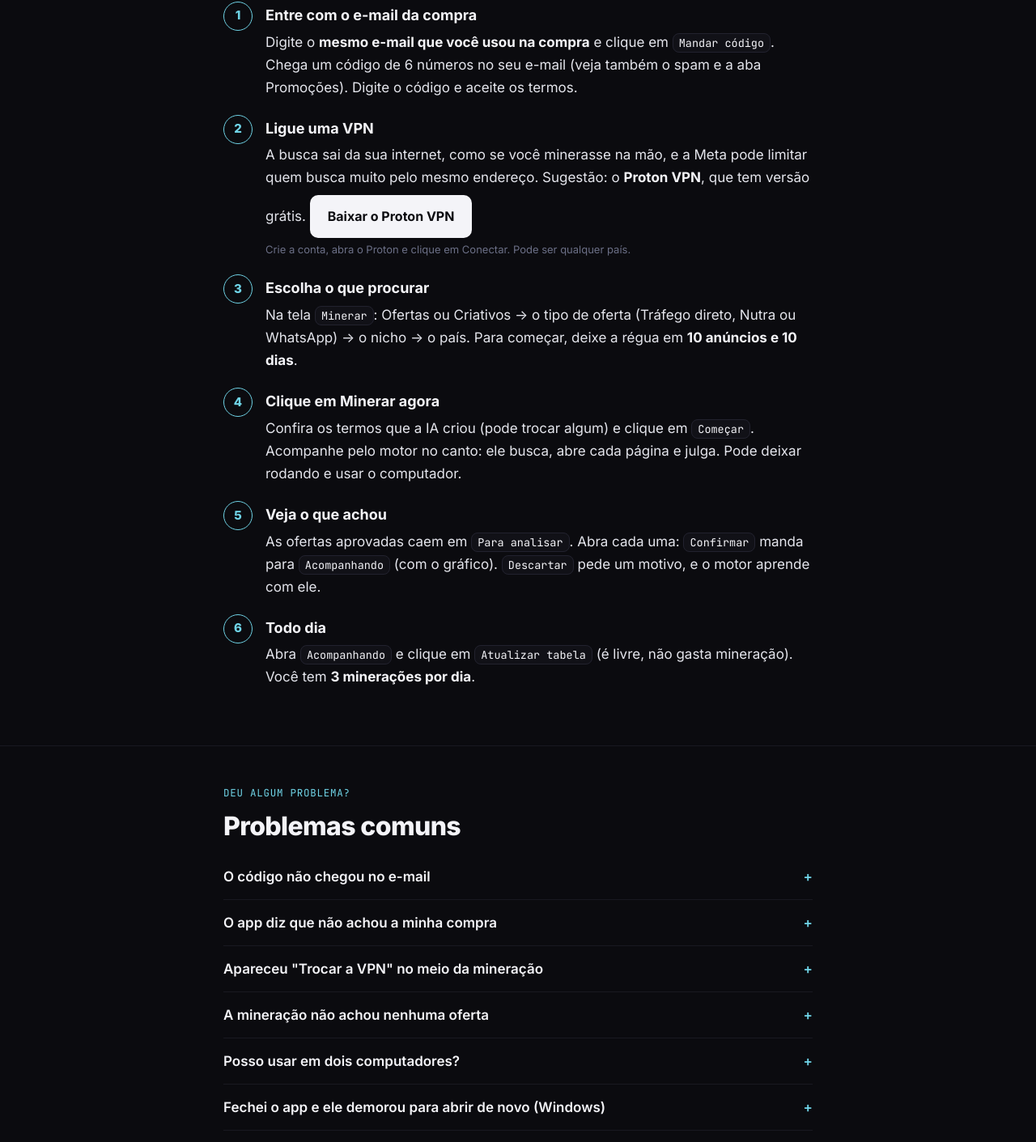
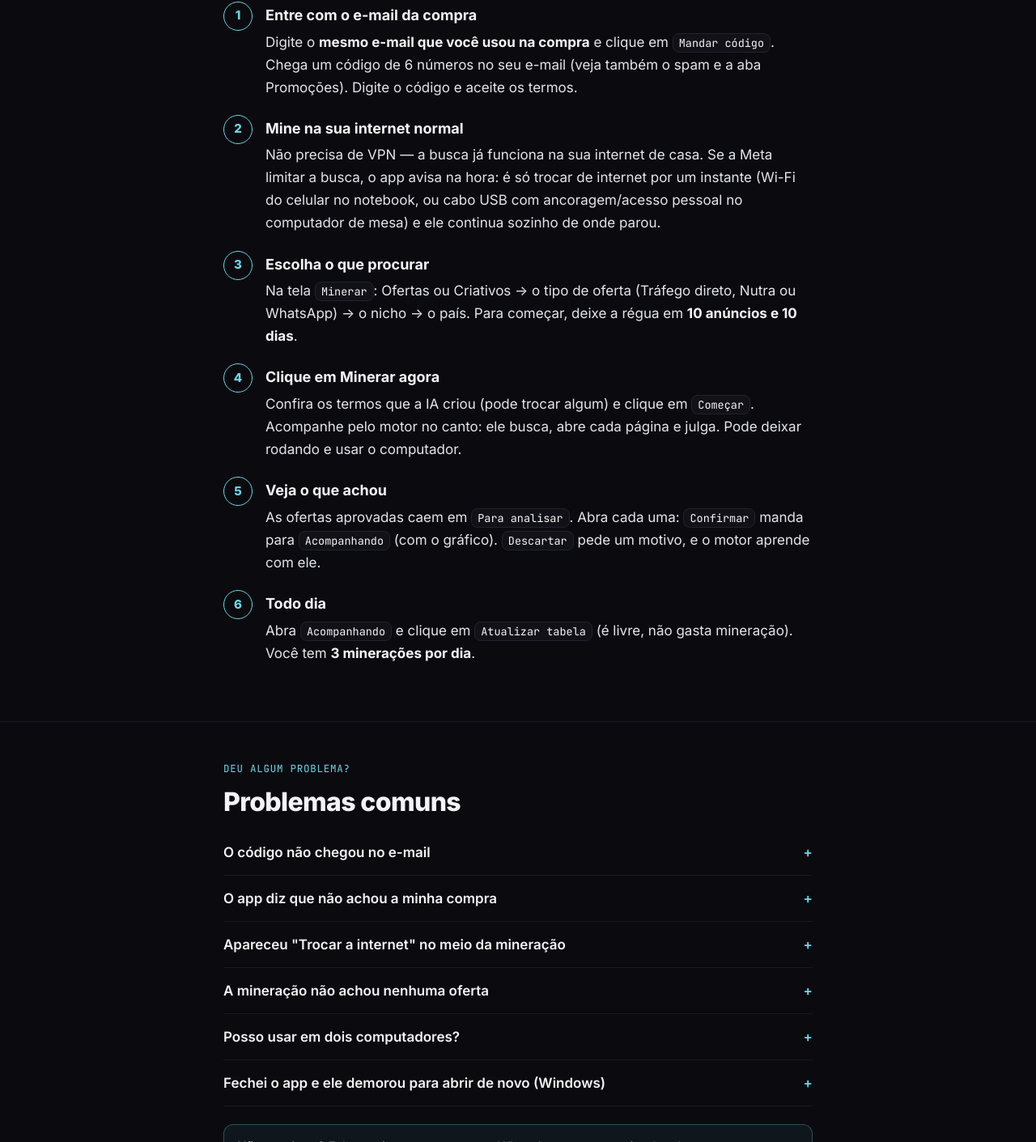
Before and after one commit to pietrocastiglione123/minera-ai-instalar, a plain HTML site: page index.html in a window 1280 px wide. Shown: the part 3106-4517 px from the top of the page at 81% size. Drawn offline with Linux system fonts and the light colour scheme.

Commit message:
Remove instrucao de VPN obrigatoria (app mina sem VPN desde 0.3.17)

```diff
--- a/index.html
+++ b/index.html
@@ -188,10 +188,8 @@
         Digite o <strong>mesmo e-mail que você usou na compra</strong> e clique em <span class="tela">Mandar código</span>. Chega um código de 6 números no seu e-mail (veja também o spam e a aba Promoções). Digite o código e aceite os termos.
       </li>
       <li>
-        <b>Ligue uma VPN</b>
-        A busca sai da sua internet, como se você minerasse na mão, e a Meta pode limitar quem busca muito pelo mesmo endereço. Sugestão: o <strong>Proton VPN</strong>, que tem versão grátis.
-        <a class="btn sec" href="https://protonvpn.com/download">Baixar o Proton VPN</a>
-        <span class="peso">Crie a conta, abra o Proton e clique em Conectar. Pode ser qualquer país.</span>
+        <b>Mine na sua internet normal</b>
+        Não precisa de VPN — a busca já funciona na sua internet de casa. Se a Meta limitar a busca, o app avisa na hora: é só trocar de internet por um instante (Wi-Fi do celular no notebook, ou cabo USB com ancoragem/acesso pessoal no computador de mesa) e ele continua sozinho de onde parou.
       </li>
       <li>
         <b>Escolha o que procurar</b>
@@ -220,7 +218,7 @@
     <h2>Problemas comuns</h2>
     <details><summary>O código não chegou no e-mail</summary><p>Espere 1 minuto e olhe o spam e a aba Promoções. Confira se digitou o mesmo e-mail da compra. Se ainda não chegar, clique em Mandar código de novo.</p></details>
     <details><summary>O app diz que não achou a minha compra</summary><p>Use exatamente o e-mail que você usou para pagar. Se pagou agora, espere 2 minutos e tente de novo.</p></details>
-    <details><summary>Apareceu "Trocar a VPN" no meio da mineração</summary><p>A Meta limitou o endereço atual. Na VPN, desconecte e conecte em outro país, e clique em "Já troquei, continuar". A mineração continua de onde parou, sem gastar outra.</p></details>
+    <details><summary>Apareceu "Trocar a internet" no meio da mineração</summary><p>A Meta limitou o endereço atual. Troque de internet por um instante — Wi-Fi do celular no notebook, ou cabo USB com ancoragem/acesso pessoal no computador de mesa — e clique em "Já troquei, continuar". A mineração continua de onde parou, sem gastar outra. Não precisa de VPN.</p></details>
     <details><summary>A mineração não achou nenhuma oferta</summary><p>Veja a lista "Quase passou", que mostra o que ficou de fora e por quê. Clique em "Afrouxar a régua" ou troque o nicho ou o país.</p></details>
     <details><summary>Posso usar em dois computadores?</summary><p>A assinatura vale para 1 computador. Se trocar de computador, fale com a gente.</p></details>
     <details><summary>Fechei o app e ele demorou para abrir de novo (Windows)</summary><p>Ele pode estar instalando uma versão nova. Espere 1 minuto e abra de novo.</p></details>
```
Also changed, not shown: instalar.html (+3 -5 lines).
